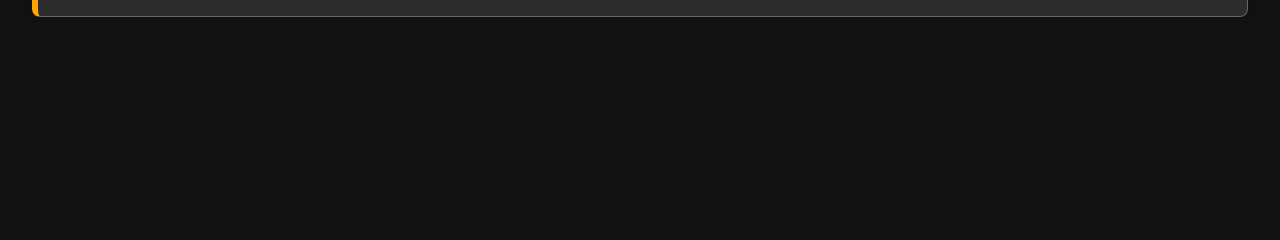
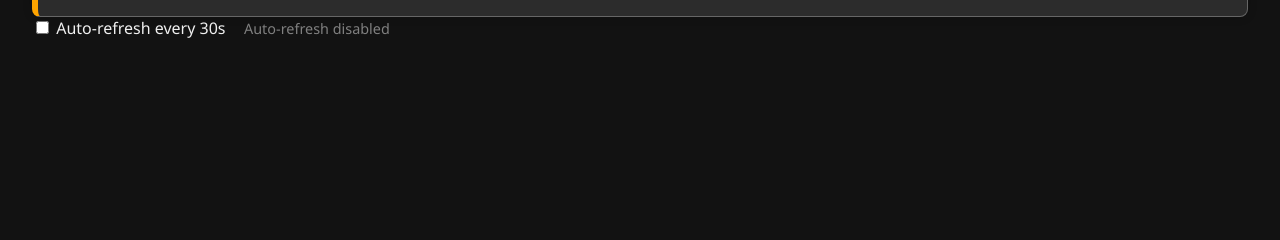
Before and after one commit to Simon-CR/RadMac, a Flask app: page /stats/stats in a window 1280 px wide. Shown: the part 478-718 px from the top of the page. Run offline with Flask 3, Linux system fonts and the light colour scheme; data that the repository does not hold is empty.

Commit message:
add option to refresh

```diff
--- a/app/templates/stats.html
+++ b/app/templates/stats.html
@@ -158,8 +158,17 @@
 </div>
 </div>
 
+<div class="auto-refresh-toggle">
+    <label>
+        <input type="checkbox" id="auto-refresh-checkbox">
+        Auto-refresh every 30s
+    </label>
+    <span id="refresh-status" style="margin-left: 1em; font-size: 0.9em; color: gray;"></span>
+</div>
+
 <script>
     document.addEventListener('DOMContentLoaded', () => {
+        // MAC vendor lookup
         const queriedPrefixes = new Set();
         document.querySelectorAll('.vendor-cell').forEach(cell => {
             const mac = cell.getAttribute('data-mac');
@@ -188,6 +197,35 @@
                 });
             }
         });
+
+        // Auto-refresh toggle logic
+        const refreshCheckbox = document.getElementById('auto-refresh-checkbox');
+        const refreshStatus = document.getElementById('refresh-status');
+        let intervalId = null;
+
+        function startAutoRefresh() {
+            refreshStatus.textContent = "Auto-refresh enabled";
+            intervalId = setInterval(() => {
+                document.querySelector('form').submit();
+            }, 30000); // 30 seconds
+        }
+
+        function stopAutoRefresh() {
+            refreshStatus.textContent = "Auto-refresh disabled";
+            if (intervalId) clearInterval(intervalId);
+        }
+
+        refreshCheckbox.addEventListener('change', (e) => {
+            if (e.target.checked) {
+                startAutoRefresh();
+            } else {
+                stopAutoRefresh();
+            }
+        });
+
+        // Default: start disabled
+        stopAutoRefresh();
     });
 </script>
+
 {% endblock %}
```
